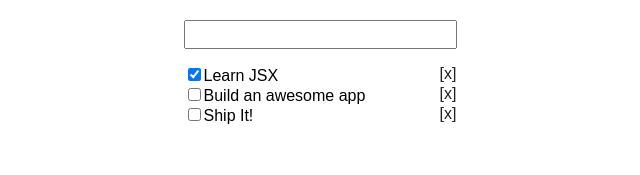
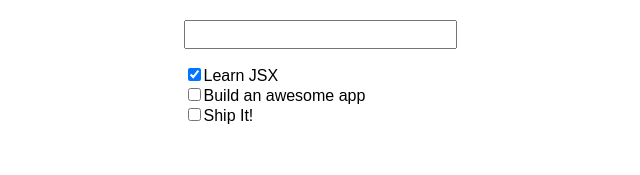
Before and after one commit to t3kkitz/react-todo, a React (Create React App) app: page / in a window 1280 px wide. Shown: the top 175 px of the page, without its empty margins (320-960 px from the left). Built offline with nearby package versions, Linux system fonts and the light colour scheme; the HTML template or start-up script is replaced by a standard one.

Commit message:
add removeTodo

```diff
--- a/src/App.css
+++ b/src/App.css
@@ -50,14 +50,19 @@ li {
 }
 
 .remove-todo {
-  color:    #999999;
-  cursor:   pointer;
-  position: absolute;
-  top:      0;
-  bottom:   0;
-  right:    0;
+  color:      #999999;
+  cursor:     pointer;
+  position:   absolute;
+  top:        0;
+  bottom:     0;
+  right:      0;
+  visibility: hidden;
 }
 
 .remove-todo {
   color: #212121;
 }
+
+li:hover .remove-todo {
+  visibility: visible;
+}
```
